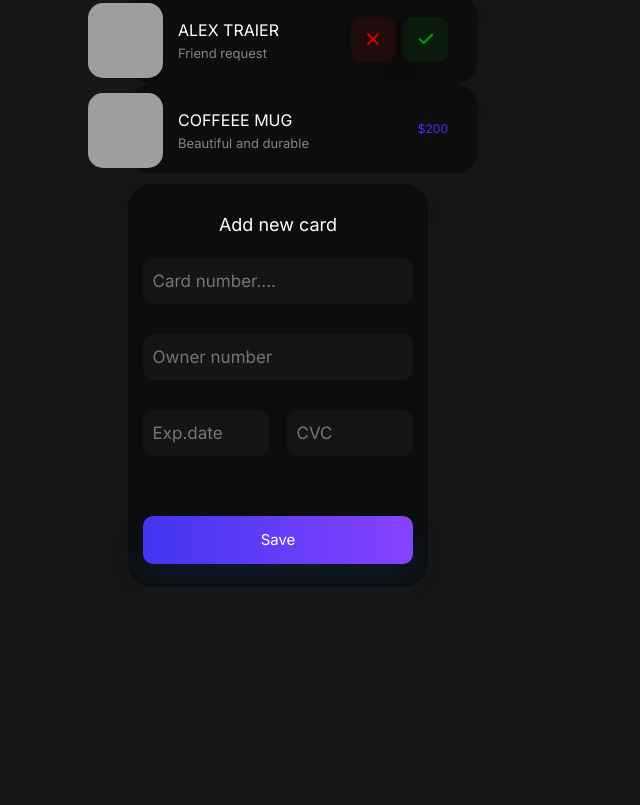
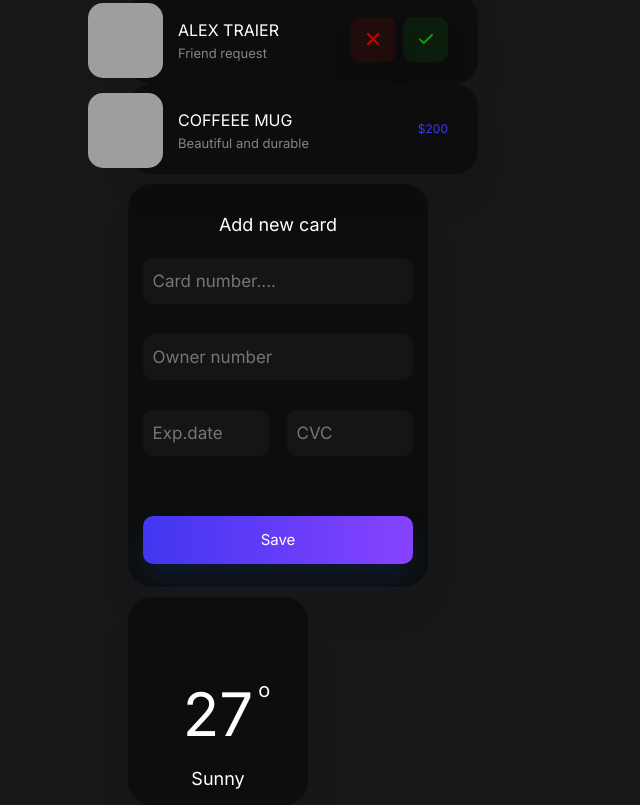
Before and after one commit to devdahcoder/uikits, a plain HTML site: page index.html in a window 1280 px wide. Shown: the part 474-1279 px from the top of the page, without its empty margins (0-640 px from the left). Before the commit the page ends 1071 px from the top, so only its background shows below. Drawn offline with Linux system fonts and the light colour scheme; grey boxes are pictures that could not be loaded.

Commit message:
Feat : addad weather component

```diff
--- a/assets/styles/styles.scss
+++ b/assets/styles/styles.scss
@@ -1,6 +1,5 @@
-//@import url('https://fonts.googleapis.com/css2?family=Fira+Code&family=Montserrat&family=Noto+Sans+SC&family=Nunito&family=Open+Sans&family=Poppins&family=Roboto+Mono&family=Source+Sans+Pro&display=swap');
-@import url('https://fonts.googleapis.com/css2?family=Inter&family=Source+Sans+Pro&display=swap');
-
+@import url('https://fonts.googleapis.com/css2?family=Inter&display=swap');
+// @import url('https://fonts.googleapis.com/css2?family=Amiko&family=Chivo&family=Gabriela&family=Hind+Siliguri&family=Maitree&family=Merriweather+Sans&family=Noticia+Text&family=Noto+Sans&family=Nunito+Sans&family=Quicksand&family=Roboto&family=Sarala&family=Signika&family=Work+Sans&family=Yantramanav&display=swap');
 
 @mixin button-container {
     display: flex;
@@ -64,7 +63,24 @@ $main-color: #ffffff;
     vertical-align: baseline;
     scroll-behavior: smooth;
     // font-family: 'Fira Code', monospace;
+    // font-family: 'Amiko', sans-serif;
+    // font-family: 'Chivo', sans-serif;
+    // font-family: 'Gabriela', serif;
+    // font-family: 'Hind Siliguri', sans-serif;
+    // font-family: 'Maitree', serif;
+    // font-family: 'Merriweather Sans', sans-serif;
+    // font-family: 'Noticia Text', serif;
+    // font-family: 'Noto Sans', sans-serif;
+    // font-family: 'Nunito Sans', sans-serif;
+    // font-family: 'Quicksand', sans-serif;
+    // font-family: 'Roboto', sans-serif;
+    // font-family: 'Sarala', sans-serif;
+    // font-family: 'Signika', sans-serif;
+    // font-family: 'Work Sans', sans-serif;
+    // font-family: 'Yantramanav', sans-serif;
+    // font-family: 'Yantramanav', sans-serif;
     font-family: 'Inter', sans-serif;
+    // font-family: -apple-system, BlinkMacSystemFont, sans-serif;
 }
 
 body {
@@ -658,5 +674,37 @@ body {
                 }
             }
         }
+
+        .weather-card-container {
+            width: 180px;
+            .weather-card-display {
+                @include component-container();
+                display: flex;
+                align-items: center;
+                text-align: center;
+                flex-direction: column;
+                padding: 1em;
+
+
+                .weather-card-degree-container {
+                    font-size: 60px;
+                    position: relative;
+                    margin: 0.3em 0;
+
+                    sup {
+                        position: absolute;
+                        top: 0;
+                        right: -17px;
+                        font-size: 20px;
+                    }
+                }
+
+                .weather-card-text-container {
+                    font-size: 18px;
+
+                }
+
+            }
+        }
     }
 }
--- a/index.html
+++ b/index.html
@@ -259,6 +259,22 @@
             </div>
         </div>
 
+        <div class="weather-card-container">
+            <div class="weather-card-display">
+                <div class="weather-card-image-container">
+                    <img src="./assets/images/sun.svg" alt="">
+                </div>
+
+                <div class="weather-card-degree-container">
+                    <p>27 <sup>o</sup></p>
+                </div>
+
+                <div class="weather-card-text-container">
+                    <p>Sunny</p>
+                </div>
+            </div>
+        </div>
+
     </div>
 </body>
 </html>
```
Also changed, not shown: assets/images/sun.svg (added), assets/styles/styles.css, 1 other file.
